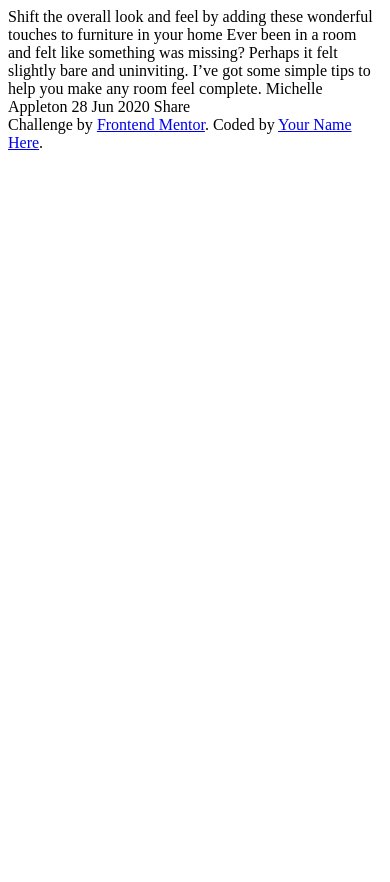
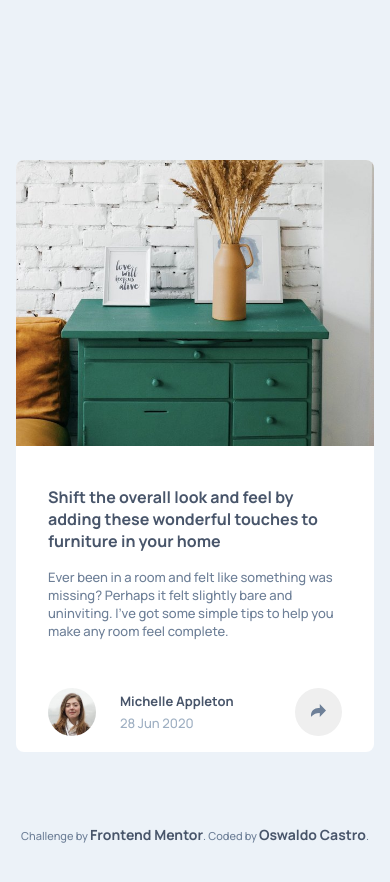
Before and after one commit to tufcoder/fem-article-preview-component, a plain HTML site: page index.html in a window 390 px wide. Before the commit the page ends 844 px from the top, so only its background shows below. Drawn offline with Linux system fonts and the light colour scheme.

Commit message:
finished mobile version

```diff
--- a/index.html
+++ b/index.html
@@ -4,30 +4,71 @@
 <head>
     <meta charset="UTF-8">
     <meta name="viewport" content="width=device-width, initial-scale=1.0">
+    <link rel="preconnect" href="https://fonts.googleapis.com">
+    <link rel="preconnect" href="https://fonts.gstatic.com" crossorigin>
+    <link href="https://fonts.googleapis.com/css2?family=Manrope:wght@200..800&display=swap" rel="stylesheet">
 
-    <link rel="icon" type="image/png" sizes="32x32" href="./images/favicon-32x32.png">
+    <link rel="icon" type="image/png" sizes="32x32" href="src/images/favicon-32x32.png">
 
     <title>Frontend Mentor | Article preview component</title>
+
+    <link rel="stylesheet" href="src/css/main.css">
+    <link rel="stylesheet" href="src/css/media.css">
+
+    <script src="src/js/main.js" defer></script>
 </head>
 
 <body>
+    <main class="container">
+        <div class="content">
+            <img src="src/images/drawers.jpg" alt="illustration image">
 
+            <div class="content-wrapper">
+                <h1 class="title">
                     Shift the overall look and feel by adding these wonderful
                     touches to furniture in your home
+                </h1>
 
+                <p class="description">
                     Ever been in a room and felt like something was missing? Perhaps
                     it felt slightly bare and uninviting. I’ve got some simple tips
                     to help you make any room feel complete.
+                </p>
 
-    Michelle Appleton
-    28 Jun 2020
+            </div>
+            <div class="avatar">
+                <div class="avatar-info">
+                    <img src="src/images/avatar-michelle.jpg" alt="michelle avatar image">
 
-    Share
+                    <div>
+                        <p>Michelle Appleton</p>
+                        <p>28 Jun 2020</p>
+                    </div>
+                </div>
 
+                <div class="avatar-share hidden">
+                    <p>Share</p>
+                    <img src="src/images/icon-facebook.svg" alt="facebook share icon">
+                    <img src="src/images/icon-twitter.svg" alt="twitter share icon">
+                    <img src="src/images/icon-pinterest.svg" alt="pinterest share icon">
+                </div>
+
+                <button class="button-share">
+                    <svg id="share" xmlns="http://www.w3.org/2000/svg" width="15" height="13">
+                        <path fill="#6E8098"
+                            d="M15 6.495L8.766.014V3.88H7.441C3.33 3.88 0 7.039 0 10.936v2.049l.589-.612C2.59 10.294 5.422 9.11 8.39 9.11h.375v3.867L15 6.495z" />
+                    </svg>
+                </button>
+            </div>
+        </div>
+    </main>
+
+    <footer>
         <div class="attribution">
             Challenge by <a href="https://www.frontendmentor.io?ref=challenge" target="_blank">Frontend Mentor</a>.
-        Coded by <a href="#">Your Name Here</a>.
+            Coded by <a href="https://github.com/tufcoder" target="_blank">Oswaldo Castro</a>.
         </div>
+    </footer>
 </body>
 
 </html>
--- a/src/css/main.css
+++ b/src/css/main.css
@@ -1,8 +1,164 @@
+:root {
+    --veryDarkGrayishBlue: #48556a;
+    --desaturatedDarkBlue: #6d7f97;
+    --grayishBlue: #9eafc2;
+    --lightGrayishBlue: #ecf2f8;
+    --white: #FFF;
+}
+
+html {
+    box-sizing: border-box;
+}
+
+*,
+*::before,
+*::after {
+    box-sizing: inherit;
+    margin: 0;
+    border: 0;
+    padding: 0;
+}
+
+img {
+    max-inline-size: 100%;
+    block-size: auto;
+}
+
+button {
+    cursor: pointer;
+}
+
+body {
+    /* 13px */
+    font-size: 0.8125rem;
+    font-weight: 500;
+    font-family: 'Manrope', sans-serif;
+    color: var(--desaturatedDarkBlue);
+    background-color: var(--lightGrayishBlue);
+}
+
+.container {
+    /* 320px */
+    min-width: 20rem;
+    /* 400px */
+    max-width: 25rem;
+    margin: 10rem auto;
+    padding: 0 1rem;
+}
+
+.content {
+    /* 8px */
+    border-radius: .5rem;
+    background-color: var(--white);
+    overflow: hidden;
+}
+
+.content img {
+    display: block;
+}
+
+.content-wrapper {
+    padding: 2.5rem 2rem 1rem;
+}
+
+.title {
+    font-size: 1rem;
+    font-weight: 700;
+    color: var(--veryDarkGrayishBlue);
+}
+
+.title,
+.description {
+    margin-block-end: 1rem;
+}
+
+.avatar {
+    display: flex;
+    align-items: center;
+    justify-content: space-between;
+    padding: 1rem 2rem;
+}
+
+.avatar-info {
+    display: flex;
+    align-items: center;
+    gap: 1.5rem;
+}
+
+.avatar-info img {
+    /* 48px */
+    width: 3rem;
+    height: 3rem;
+    border-radius: 50%;
+}
+
+.avatar-info div p {
+    color: var(--grayishBlue);
+}
+
+.avatar-info div p:first-child {
+    margin-block-end: .25rem;
+    font-weight: 700;
+    color: var(--veryDarkGrayishBlue);
+}
+
+.avatar-share {
+    display: flex;
+    align-items: center;
+    gap: 1rem;
+}
+
+.avatar-share p {
+    text-transform: uppercase;
+    /* 8px */
+    letter-spacing: .5rem;
+}
+
+.button-share {
+    border-radius: 50%;
+    padding: 1rem;
+    text-align: center;
+}
+
+.share {
+    background-color: var(--veryDarkGrayishBlue);
+}
+
+.button-share-active {
+    background-color: var(--desaturatedDarkBlue);
+}
+
+.button-share-active svg path {
+    fill: var(--lightGrayishBlue);
+}
+
+.hidden {
+    display: none;
+}
+
+.show {
+    display: block;
+}
+
 .attribution {
-    font-size: 11px;
+    /* 11px */
+    font-size: .6875rem;
     text-align: center;
 }
 
 .attribution a {
-    color: hsl(228, 45%, 44%);
+    text-decoration: none;
+    /* 14px */
+    font-size: .875rem;
+    font-weight: 700;
+    font-family: inherit;
+    color: var(--veryDarkGrayishBlue);
 }
+
+footer {
+    width: 100%;
+    position: fixed;
+    bottom: 0;
+    left: 0;
+    background-color: inherit;
+}
--- a/src/js/main.js
+++ b/src/js/main.js
@@ -0,0 +1,11 @@
+const avatar = document.querySelector('.avatar')
+const avatarInfo = document.querySelector('.avatar-info')
+const avatarShare = document.querySelector('.avatar-share')
+const buttonShare = document.querySelector('.button-share')
+
+buttonShare.addEventListener('click', (event) => {
+    avatar.classList.toggle('share');
+    avatarInfo.classList.toggle('hidden')
+    avatarShare.classList.toggle('hidden')
+    event.currentTarget.classList.toggle('button-share-active')
+})
```
Also changed, not shown: src/design/desktop-active-state.jpg (renamed from design/desktop-active-state.jpg), src/design/desktop-design.jpg (renamed from design/desktop-design.jpg), src/design/desktop-preview.jpg (renamed from design/desktop-preview.jpg), src/design/mobile-active-state.jpg (renamed from design/mobile-active-state.jpg), src/design/mobile-design.jpg (renamed from design/mobile-design.jpg), src/images/avatar-michelle.jpg (renamed from images/avatar-michelle.jpg), src/images/drawers.jpg (renamed from images/drawers.jpg), src/images/favicon-32x32.png (renamed from images/favicon-32x32.png), src/images/icon-facebook.svg (renamed from images/icon-facebook.svg), src/images/icon-pinterest.svg (renamed from images/icon-pinterest.svg), src/images/icon-share.svg (renamed from images/icon-share.svg), src/images/icon-twitter.svg (renamed from images/icon-twitter.svg). Lines whose indentation alone changed are shown as unchanged.
